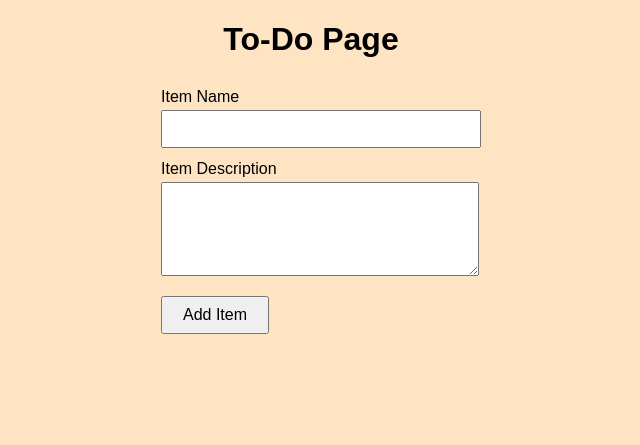
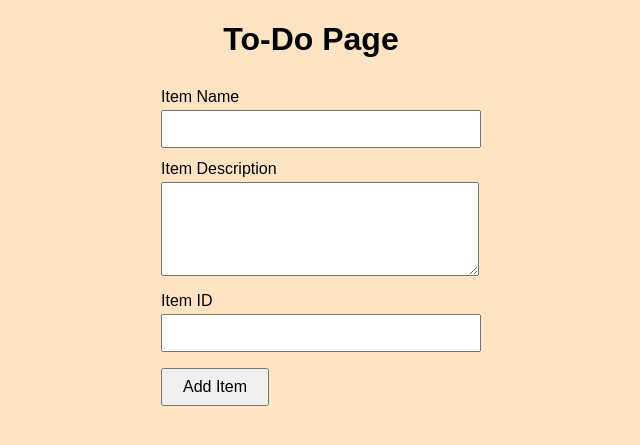
Before and after one commit to jayanthedau7-commits/Flask, a Flask app: page /todo in a window 1280 px wide. Shown: the top 445 px of the page, without its empty margins (329-969 px from the left). Run offline with Flask 3, Linux system fonts and the light colour scheme.

Commit message:
Add Item ID field to To-Do form

```diff
--- a/frontend/templates/todo.html
+++ b/frontend/templates/todo.html
@@ -44,7 +44,8 @@
 
         <label for="itemDescription">Item Description</label>
         <textarea id="itemDescription" name="itemDescription" rows="4" required></textarea>
-
+        <label for="itemId">Item ID</label>
+        <input type="text" id="itemId" name="itemId">
         <button type="submit">Add Item</button>
     </form>
 </body>
```
